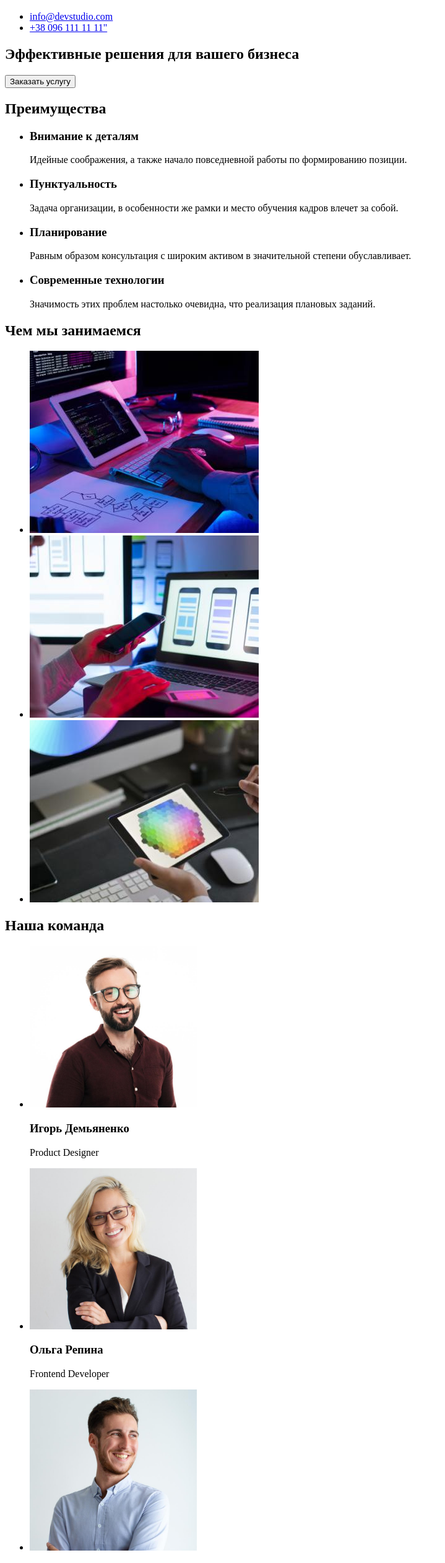
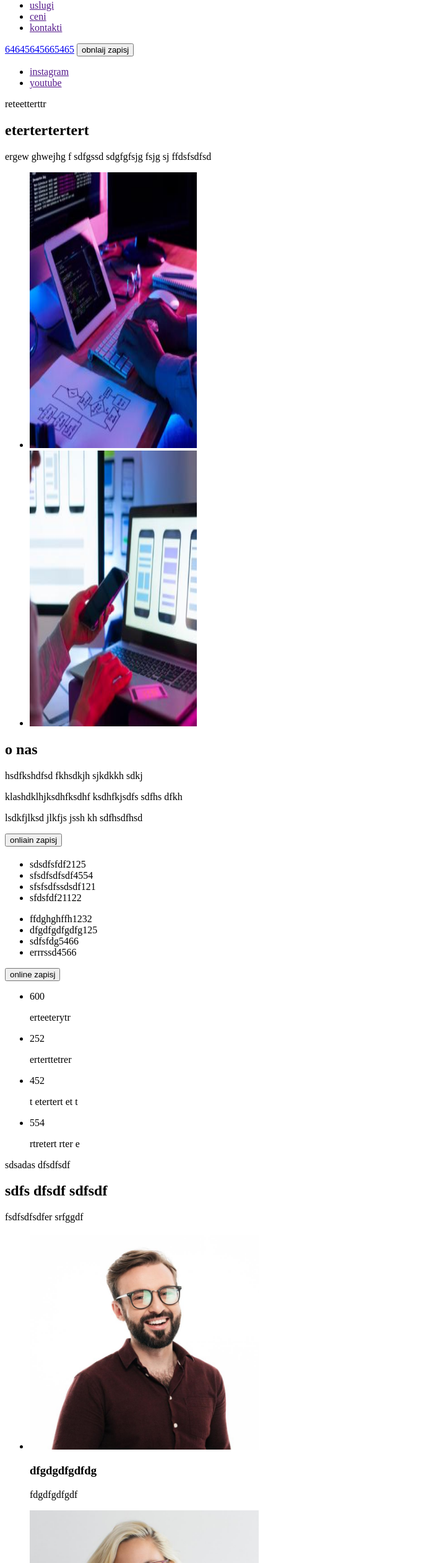
Before and after one commit to ffarenn/home-work-1, a plain HTML site: page index.html in a window 1280 px wide. Shown: the part 100-2622 px from the top of the page at 62% size, without its empty margins (0-719 px from the left). Drawn offline with Linux system fonts and the light colour scheme.

Commit message:
Делает домашку по заданию

```diff
--- a/index.html
+++ b/index.html
@@ -1,133 +1,205 @@
 <!DOCTYPE html>
-<html lang="en">
+<html lang="ru">
 <head>
     <meta charset="UTF-8">
     <meta http-equiv="X-UA-Compatible" content="IE=edge">
     <meta name="viewport" content="width=device-width, initial-scale=1.0">
-    <title>Github</title>
+    <title>Barbershop</title>
 </head>
 <body>
     <header>
-    <!-- Navigation section -->
         <nav>
-            <a href="/">
-            <img src="./images/WebStudio.svg" alt="лого компании"></a>
+            <a href="./index.html">
+                <img src="./images/WebStudio.svg" alt="logo" width="68" height="54">
+            </a>
 
             <ul>
-                <li><a href="">Студия</a></li>
-                <li><a href="">Портфолио</a></li>
-                <li><a href="">Контакты</a></li>
-            </ul>
-
-            <ul>
-                <li><a href="mailto:info@devstudio.com">info@devstudio.com</a></li>
-                <li><a href="tel:+380961111111">+38 096 111 11 11"</a></li>
+                <li>
+                    <a href="">O nas</a>
+                </li>
+                <li>
+                    <a href="">uslugi</a>
+                </li>
+                <li>
+                    <a href="">ceni</a>
+                </li>
+                <li>
+                    <a href="">kontakti</a>
+                </li>
             </ul>
         </nav>
+
+                <a href="tel:+64654231212346">64645645665465</a>
+                <button type="button">obnlaij zapisj</button>
+
     </header>
 
     <main>
-        <!-- Slider section -->
         <section>
-            <h1>Эффективные решения для вашего бизнеса</h1>
-            <button>Заказать услугу</button>
+            <div>
+                <ul>
+                    <li>
+                        <a href="">instagram</a>
+                    </li>
+                    <li>
+                        <a href="">youtube</a>
+                    </li>
+                </ul>
+            </div>
+            <div>
+                <p lang="en">reteetterttr</p>
+                <h1 lang="en">etertertertert</h1>
+                <p>ergew ghwejhg f sdfgssd sdgfgfsjg fsjg sj ffdsfsdfsd</p>
+            </div>
         </section>
 
-        <!-- Advantages section -->
         <section>
-            <h2>Преимущества</h2>
+            <div>
+                <ul>
+                    <li>
+                        <img src="./images/task1.jpg" alt="kartinka" width="270" height="445">
+                    </li>
+                    <li>
+                        <img src="./images/task2.jpg" alt="kartinka" width="270" height="445">
+                    </li>
+                </ul>
+            </div>
+
+            <div>
+                <h2>o nas</h2>
+                <p>hsdfkshdfsd fkhsdkjh sjkdkkh sdkj </p>
+                <p>klashdklhjksdhfksdhf ksdhfkjsdfs sdfhs dfkh</p>
+                <p>lsdkfjlksd jlkfjs jssh kh sdfhsdfhsd </p>
+                <button type="button">onliain zapisj</button>
+            </div>
+        </section>
+
+        <section>
+            <p></p>
+            <h2></h2>
+
             <ul>
                 <li>
-                    <h3>Внимание к деталям</h3>
-                    <p>Идейные соображения, а также начало повседневной работы по формированию позиции.</p>
+                    <span>sdsdfsfdf</span><span>2125</span>
                 </li>
                 <li>
-                    <h3>Пунктуальность</h3>
-                    <p>Задача организации, в особенности же рамки и место обучения кадров влечет за собой.</p>
+                    <span>sfsdfsdfsdf</span><span>4554</span>
                 </li>
                 <li>
-                    <h3>Планирование</h3>
-                    <p>Равным образом консультация с широким активом в значительной степени обуславливает.</p>
+                    <span>sfsfsdfssdsdf</span><span>121</span>
                 </li>
                 <li>
-                    <h3>Современные технологии</h3>
-                    <p>Значимость этих проблем настолько очевидна, что реализация плановых заданий.</p>
+                    <span>sfdsfdf</span><span>21122</span>
+                </li>
+            </ul>
+            <ul>
+                <li>
+                    <span>ffdghghffh</span><span>1232</span>
+                </li>
+                <li>
+                    <span>dfgdfgdfgdfg</span><span>125</span>
+                </li>
+                <li>
+                    <span>sdfsfdg</span><span>5466</span>
+                </li>
+                <li>
+                    <span>errrssd</span><span>4566</span>
+                </li>
+            </ul>
+                <button type="button">online zapisj</button>
+
+        </section>
+
+        <section>
+            <div>
+                <ul>
+                    <li>
+                        <p>600</p>
+                        <p>erteeterytr</p>
+                    </li>
+                    <li>
+                        <p>252</p>
+                        <p>erterttetrer</p>
+                    </li>
+                    <li>
+                        <p>452</p>
+                        <p>t etertert et t</p>
+                    </li>
+                    <li>
+                        <p>554</p>
+                        <p>rtretert  rter e</p>
+                    </li>
+                </ul>
+            </div>
+            <div>
+                <p>sdsadas dfsdfsdf</p>
+                <h2>sdfs dfsdf sdfsdf</h2>
+                <p>fsdfsdfsdfer srfggdf </p>
+            </div>
+        </section>
+
+        <section>
+            <p></p>
+            <h2></h2>
+            <ul>
+                <li>
+                    <img src="./images/team1.jpg" alt="master strizhet" width="370" height="346">
+                    <h3 lang="en">dfgdgdfgdfdg</h3>
+                    <p lang="en">fdgdfgdfgdf</p>
+                </li>
+                <li>
+                    <img src="./images/team2.jpg" alt="fdfsdfs" width="370" height="346">
+                    <h3 lang="en">fdgdfgdfgdf</h3>
+                    <p lang="en">dfgdfgdfgdf</p>
+                </li>
+                <li>
+                    <img src="./images/team3.jpg" alt="sdfsdfsdf" width="370" height="346">
+                    <h3 lang="en">fdgdfgdfg</h3>
+                    <p lang="en">fdgdfgdfg</p>
                 </li>
             </ul>
         </section>
 
-        <!-- What we do section -->
         <section>
-            <h2>Чем мы занимаемся</h2>
-
+            <h2 hidden>galereja rabot</h2>
+            <p>efdgdfdfggdfggdfdfgfdgdf</p>
             <ul>
-                <li>
-                    <a href="">
-                        <img src="./images/task1.jpg" alt="Чем мы занимаемся" width="370">
-                    </a>
-                </li>
-                <li>
-                    <a href="">
-                        <img src="./images/task2.jpg" alt="Чем мы занимаемся" width="370">
-                    </a>
-                </li>
-                <li>
-                    <a href="">
-                        <img src="./images/task3.jpg" alt="Чем мы занимаемся" width="370">
-                    </a>
-                </li>
+                <li><img src="./images/task2.jpg" alt="dfgdfgdfgdfgg" width="270" height="360"></li>
+                <li><img src="/images/task3.jpg" alt="sdffsdfgfdffg" width="270" height="360"></li>
+                <li><img src="./images/task1.jpg" alt="fdgdfdgdgdf" width="270" height="360"></li>
+                <li><img src="./images/task3.jpg" alt="dfgdfgdfdfg" width="270" height="360"></li>
             </ul>
         </section>
 
-        <!-- Our team section -->
         <section>
-            <h2>Наша команда</h2>
-
-            <ul>
-                <li>
-                    <a href="">
-                        <img src="./images/team1.jpg" alt="Наша команда" width="270">
-                    </a>
-                    <h3>Игорь Демьяненко</h3>
-                    <p>Product Designer</p>
-                </li>
-                <li>
-                    <a href="">
-                        <img src="./images/team2.jpg" alt="Наша команда" width="270">
-                    </a>
-                    <h3>Ольга Репина</h3>
-                    <p>Frontend Developer
-                <li>
-                    <a href="">
-                        <img src="./images/team3.jpg" alt="Наша команда" width="270">
-                    </a>
-                    <h3>Николай Тарасов</h3>
-                    <p>Marketing</p>
-                </li>
-                <li>
-                    <a href="">
-                        <img src="./images/team4.jpg" alt="Наша команда" width="270">
-                    </a>
-                    <h3>Михаил Ермаков</h3>
-                    <p>UI Designer</p>
-                </li>
-            </ul>
+            <h2>sfsgsddfsffdf</h2>
         </section>
-
+        <section>
+            <h2>sdfsdfsdj</h2>
+            <address>
+                <ul>
+                    <li><a href="https://goo.gl/maps/EyHL62bbsiigLv8v9" target="_blank" rel="noopener noreferrer"></a>gdhftggfghfggfghfg</li>
+                    <li><a href="tel:+54564564564"></a>456446133223</li>
+                    <li><a href="mailto:djfdfhhioioudfs@gmail.com"></a>ertyreerte</li>
+                </ul>
+            </address>
+            <address>
+                <p>sdfsdfsdfsdf</p>
+                <p>dsfsdfsdfsd 9:00 do 21:00</p>
+            </address>
+        </section>
     </main>
 
     <footer>
-        <a href="/">
-            <img src="./images/WebStudio.svg" alt="лого компании"></a>
-
-        <!-- Address section -->
-        <address>
-            <p>г. Киев, пр-т Леси Украинки, 26<br>
-            info@example.com<br>
-            +38 099 111 11 11
-            </p>
-        </address>
+        <p>&COPY; COPYRIGHT 2020</p>>
+            <ul>
+                <li>
+                    <a href="">instagram</a>
+                </li>
+                <li>
+                    <a href="">youtube</a>
+                </li>
+            </ul>
     </footer>
-
 </body>
 </html>
```
